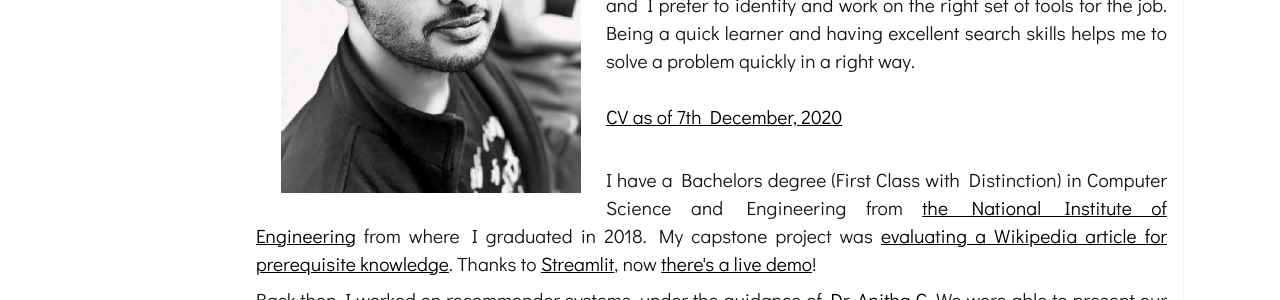
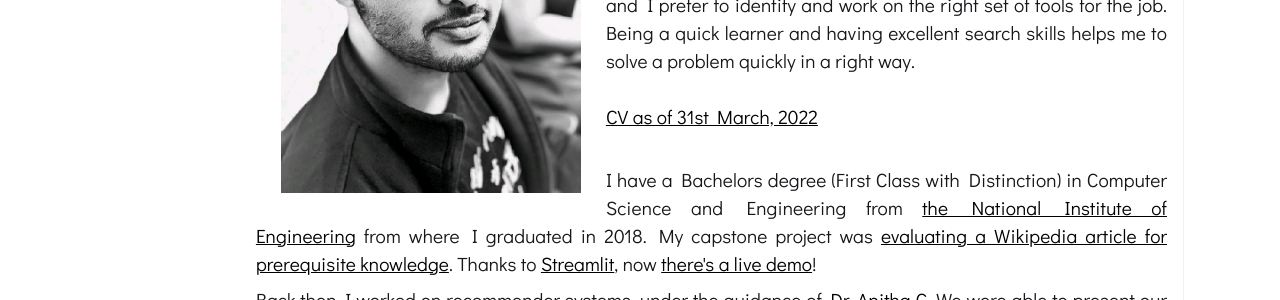
Before and after one commit to avinashbhat/avinashbhat.github.io, a Jekyll site: the page built from _pages/about.md, in a window 1280 px wide. Shown: the part 401-701 px from the top of the page. Built offline with Jekyll 4.4.1, drawn with Linux system fonts in a browser that asks for light colours.

Commit message:
Updated resume on the website

```diff
--- a/_pages/about.md
+++ b/_pages/about.md
@@ -15,8 +15,8 @@ Previously I worked at Cisco Systems where I wrote code for several tools that i
 
 <!-- Check out my <a href="{{site.baseurl}}/now">NOW</a> page . -->
 <br><br>
-<a href="https://drive.google.com/file/d/1IvsaK6OHGBBCzkKWS8gAQYo4MOpjIEK-/view?usp=sharing">
-CV as of 7th December, 2020
+<a href="https://drive.google.com/drive/folders/1vnWwrhZTz6hSZc8adwR1Hvd9lR4ORnry">
+CV as of 31st March, 2022
 </a>
 <br><br>
 
```
